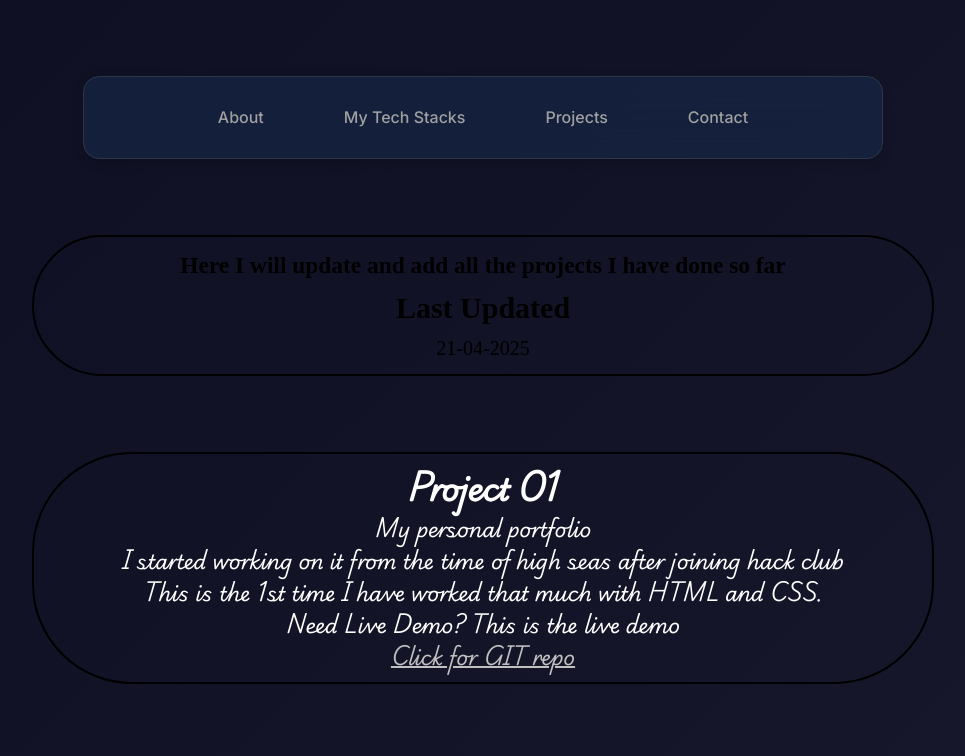
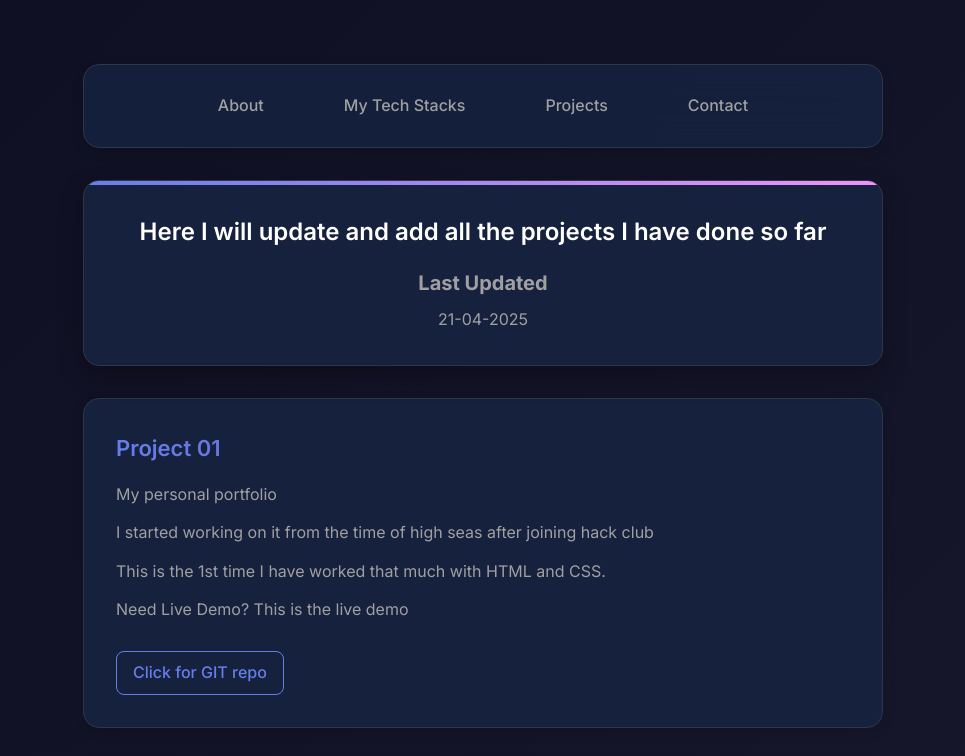
Before and after one commit to itzmetanjim/Hasnat4763Copy, a plain HTML site: page projects.html in a window 1280 px wide. Shown: the top 756 px of the page, without its empty margins (157-1122 px from the left). Drawn offline with Linux system fonts and the light colour scheme; a web font is replaced by a local one.

Commit message:
Modify styles.

```diff
--- a/css/projects.css
+++ b/css/projects.css
@@ -1,3 +1,6 @@
+/* inheriting modern design system from main css */
+@import url('https://fonts.googleapis.com/css2?family=Inter:wght@300;400;500;600;700&display=swap');
+
 @font-face{
     font-family: roboto-flex;
     src: url(fonts/roboto-flex.ttf);
@@ -7,41 +10,142 @@
     src: url(fonts/playwrite.ttf);
 }
 
-body{
-    text-align: center;
-    background-color: darkslategray;
-    margin-top: 2cm;
+/* css variables matching main theme */
+:root {
+    --primary-color: #667eea;
+    --secondary-color: #764ba2;
+    --accent-color: #f093fb;
+    --bg-primary: #0f0f23;
+    --bg-secondary: #1a1a2e;
+    --bg-card: #16213e;
+    --text-primary: #ffffff;
+    --text-secondary: #a0a0a0;
+    --border-color: #2d3748;
+    --shadow: 0 10px 25px rgba(0, 0, 0, 0.3);
+    --shadow-light: 0 4px 12px rgba(0, 0, 0, 0.15);
+    --border-radius: 16px;
+    --transition: all 0.3s cubic-bezier(0.4, 0, 0.2, 1);
 }
 
-.header{
-    font-family: roboto-flex;
-    color: black;
+body {
+    font-family: 'Inter', -apple-system, BlinkMacSystemFont, sans-serif;
+    background: linear-gradient(135deg, var(--bg-primary) 0%, var(--bg-secondary) 100%);
+    color: var(--text-primary);
+    margin: 0;
+    padding: 2rem 0;
+    min-height: 100vh;
+}
+
+.header {
+    background: var(--bg-card);
+    border: 1px solid var(--border-color);
+    border-radius: var(--border-radius);
+    margin: 2rem auto;
+    max-width: 800px;
+    padding: 2rem;
+    text-align: center;
+    box-shadow: var(--shadow);
+    position: relative;
+    overflow: hidden;
+}
+
+.header::before {
+    content: '';
+    position: absolute;
+    top: 0;
+    left: 0;
+    right: 0;
+    height: 4px;
+    background: linear-gradient(90deg, var(--primary-color), var(--accent-color));
+}
+
+.header h3 {
+    font-size: 24px;
+    font-weight: 600;
+    margin-bottom: 1rem;
+    color: var(--text-primary);
+}
+
+.header h2 {
     font-size: 20px;
-    border: 2px solid black;
-    border-radius: 100px;
-    padding: 10px;
-    margin-right: 5cm;
-    margin-left: 5cm;
-    margin-top: 2cm;
+    color: var(--text-secondary);
+    margin: 1rem 0 0.5rem 0;
 }
-html{
+
+.header p {
+    color: var(--text-secondary);
+    font-size: 16px;
+}
+
+#project {
+    background: var(--bg-card);
+    border: 1px solid var(--border-color);
+    border-radius: var(--border-radius);
+    margin: 2rem auto;
+    max-width: 800px;
+    padding: 2rem;
+    box-shadow: var(--shadow-light);
+    transition: var(--transition);
+}
+
+#project:hover {
+    transform: translateY(-4px);
+    box-shadow: var(--shadow);
+}
+
+#project h2 {
+    color: var(--text-primary);
+    font-size: 22px;
+    font-weight: 600;
+    margin-bottom: 1rem;
+    background: linear-gradient(135deg, var(--primary-color), var(--secondary-color));
+    -webkit-background-clip: text;
+    -webkit-text-fill-color: transparent;
+    background-clip: text;
+}
+
+#project p {
+    color: var(--text-secondary);
+    font-size: 16px;
+    line-height: 1.6;
+    margin-bottom: 0.8rem;
+}
+
+#project a {
+    color: var(--primary-color);
+    text-decoration: none;
+    font-weight: 500;
+    padding: 0.5rem 1rem;
+    border: 1px solid var(--primary-color);
+    border-radius: 8px;
+    display: inline-block;
+    margin-top: 1rem;
+    transition: var(--transition);
+}
+
+#project a:hover {
+    background: linear-gradient(135deg, var(--primary-color), var(--secondary-color));
+    color: white;
+    transform: translateY(-2px);
+    box-shadow: var(--shadow-light);
+}
+
+html {
     scroll-behavior: smooth;
 }
 
-#project{
-    margin-top: 2cm;
-    border: 2px solid black;
-    border-radius: 100px;
-    padding: 10px;
-    font-family: playwrite;
-    font-size: 20px;
-    margin-left: 5cm;
-    margin-right: 5cm;
-    a{
-        color: silver;
+/* responsive design */
+@media (max-width: 768px) {
+    .header, #project {
+        margin: 1rem;
+        padding: 1.5rem;
     }
-    a:hover{
-        color:black;
 
+    .header h3 {
+        font-size: 20px;
+    }
+
+    #project h2 {
+        font-size: 20px;
     }
 }
```
